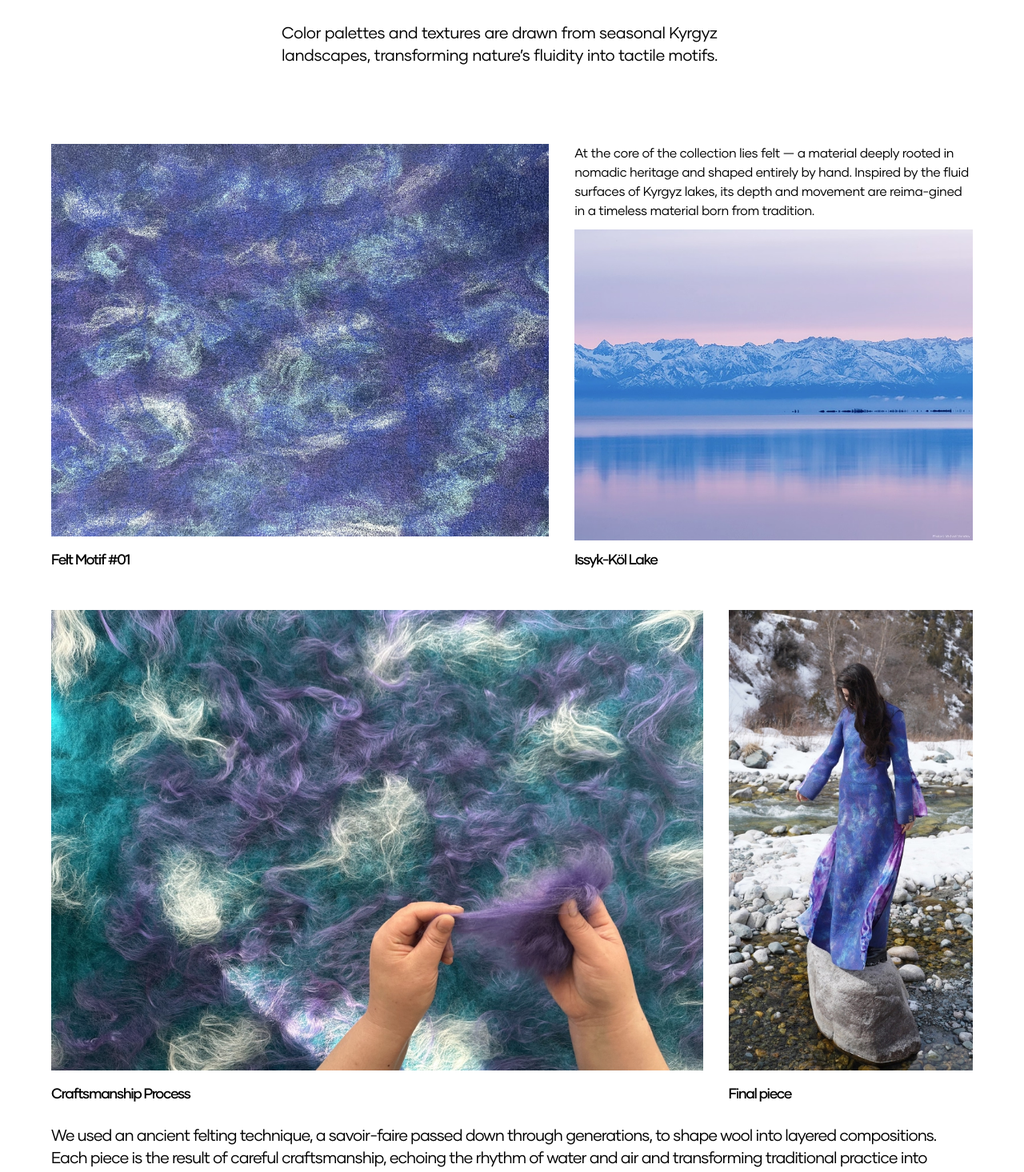
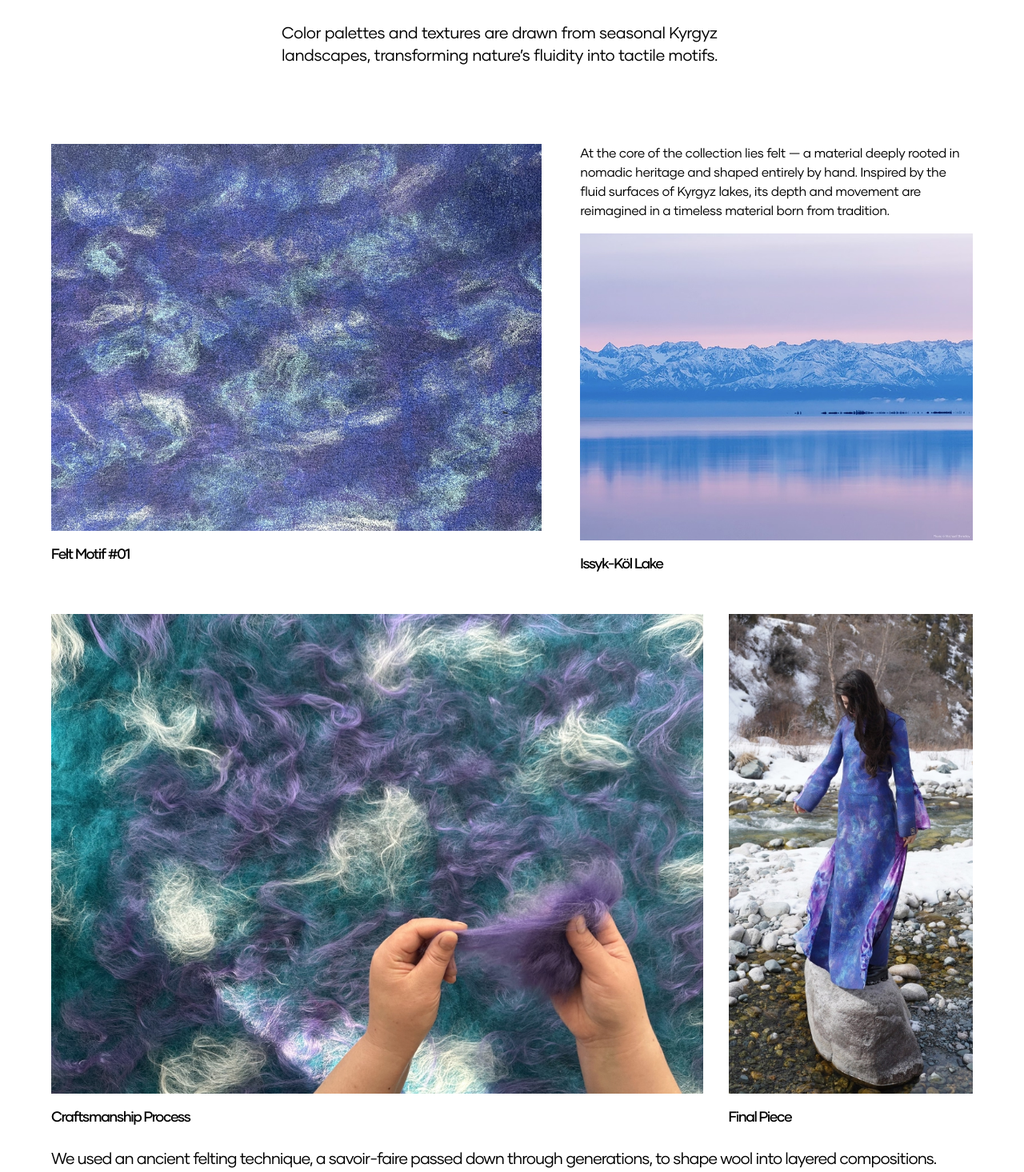
Before and after one commit to JER-312/jer312-landing, a React (Vite) app: page / in a window 1280 px wide. Shown: the part 1200-2666 px from the top of the page at 80% size. Built offline with nearby package versions, Linux system fonts and the light colour scheme.

Commit message:
update Inspiration component layout and content for improved visual presentation

```diff
--- a/src/pages/home/Inspiration.tsx
+++ b/src/pages/home/Inspiration.tsx
@@ -7,41 +7,37 @@ function Inspiration() {
     return (
         <section className="w-full flex flex-col items-center p-16">
             <div className="flex flex-col items-center gap-6 pb-12">
-                <p className="text-5xl gilmer-bold">
-                    ORIGINS OF TEXTURE
-                </p>
+                <p className="text-5xl gilmer-bold">ORIGINS OF TEXTURE</p>
                 <p className="text-xl gilmer tracking-tight w-xl">
                     Color palettes and textures are drawn from seasonal Kyrgyz landscapes, transforming nature’s
                     fluidity into tactile motifs.
                 </p>
             </div>
 
-            <div className="flex flex-row gap-8 py-12">
+            <div className="flex flex-row gap-12 py-12">
                 <div className="flex-5 flex flex-col gap-4">
-                    <img src={feltMotif1} alt="felt motif" className="w-2xl h-auto"/>
+                    <img src={feltMotif1} alt="Felt Motif" className="w-[967px] h-auto object-cover" />
                     <p className="text-lg gilmer-medium">Felt Motif #01</p>
                 </div>
-                <div className="flex-4 flex flex-col justify-between">
-                    <p className="text-md gilmer tracking-tight">
+                <div className="flex-4 flex flex-col gap-4">
+                    <p className="text-md gilmer tracking-tight max-w-xl">
                         At the core of the collection lies felt — a material deeply rooted in nomadic heritage and
                         shaped entirely by hand. Inspired by the fluid surfaces of Kyrgyz lakes, its depth and movement
-                        are reima-gined in a timeless material born from tradition.
+                        are reimagined in a timeless material born from tradition.
                     </p>
-                    <img src={yssykKolLake} alt="Yssyk Kol Lake" className="w-xl h-auto"/>
+                    <img src={yssykKolLake} alt="Yssyk Kol Lake" className="w-[699px] h-auto object-cover" />
                     <p className="text-lg gilmer-medium">Issyk-Köl Lake</p>
                 </div>
             </div>
 
             <div className="flex flex-row gap-8">
-                <div className="flex-8 flex flex-col gap-4">
-                    <img src={craftsmanshipProcess} alt="Craftsmanship Process"
-                         className="w-full h-[36rem] object-cover"/>
+                <div className="flex-8 flex flex-col gap-4 max-w-4xl">
+                    <img src={craftsmanshipProcess} alt="Craftsmanship Process" className="w-[1127px] h-[600px] object-cover" />
                     <p className="text-lg gilmer-medium">Craftsmanship Process</p>
                 </div>
-                <div className="flex-3 flex flex-col gap-4">
-                    <img src={finalPiece} alt="Final Piece" className="w-full h-[36rem] object-cover"/>
-                    <p className="text-lg gilmer-medium">Final piece</p>
-
+                <div className="flex-3 flex flex-col gap-4 max-w-xl">
+                    <img src={finalPiece} alt="Final Piece" className="w-[553px] h-[600px] object-cover" />
+                    <p className="text-lg gilmer-medium">Final Piece</p>
                 </div>
             </div>
 
@@ -54,7 +50,7 @@ function Inspiration() {
                 </p>
             </div>
         </section>
-    )
+    );
 }
 
 export default Inspiration;
```
